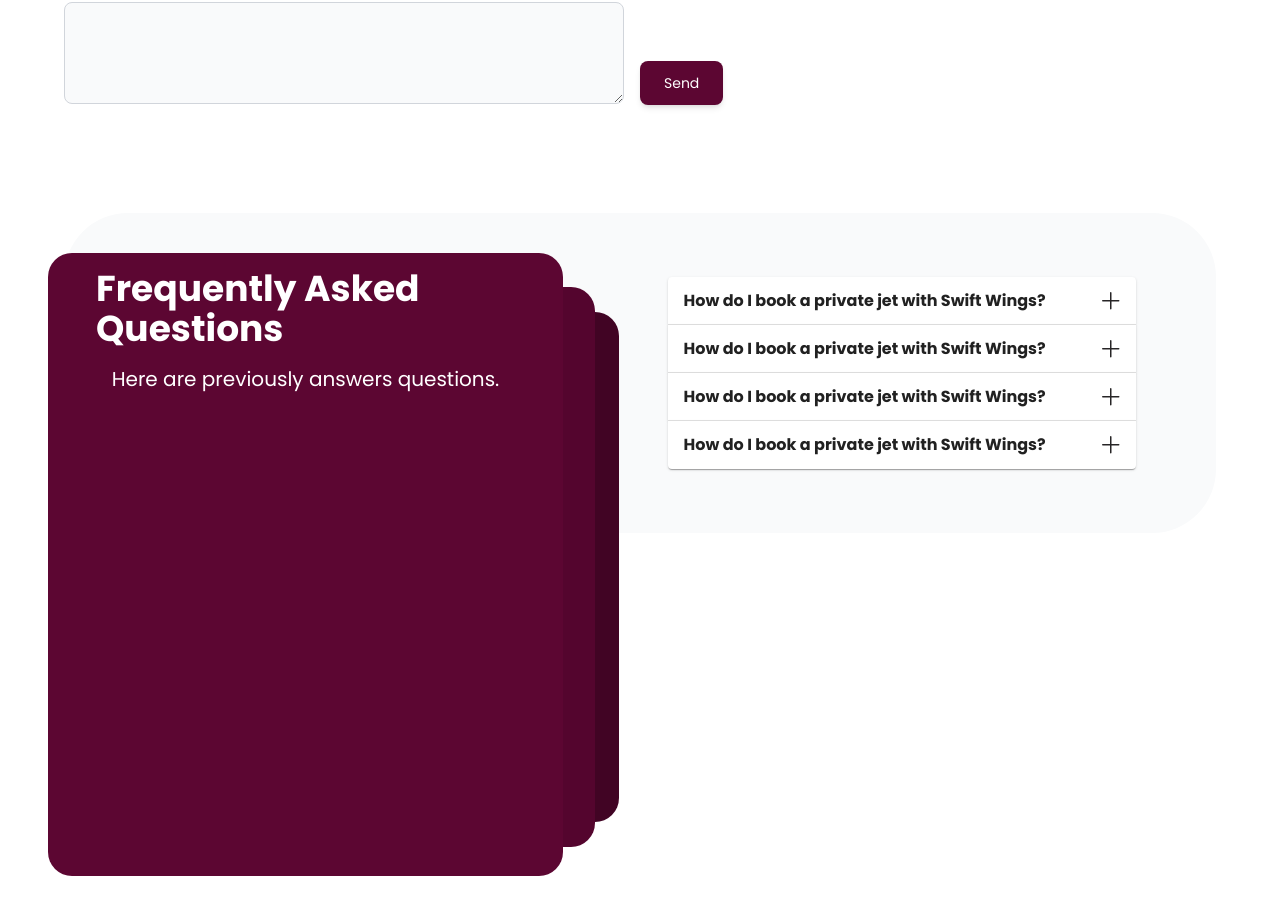
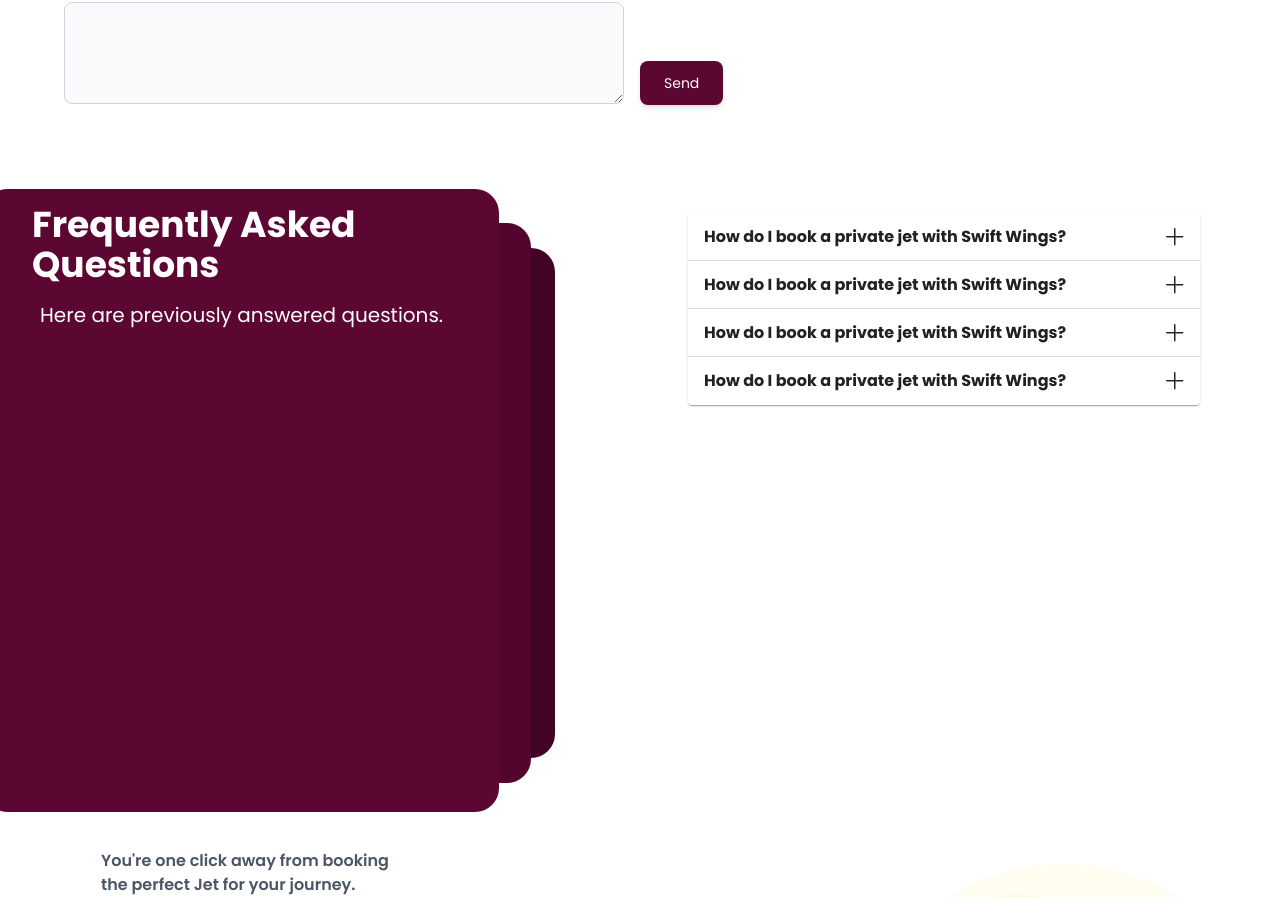
Before and after one commit to adediresolomon234/Swiftwingsv2, a Next.js app: page /contact-us in a window 1280 px wide. Shown: the part 2111-3008 px from the top of the page. Built offline with nearby package versions, Linux system fonts and the light colour scheme.

Commit message:
Update page.js

```diff
--- a/app/contact-us/page.js
+++ b/app/contact-us/page.js
@@ -211,30 +211,20 @@ const ContactUs = () => {
                         </div>
                     </div>
                 </section>
-                <section className="py-16">
-                    <div class="xl:container m-auto px-6 text-gray-600 md:px-12 xl:px-16">
-                        <div class="lg:bg-gray-50 dark:lg:bg-darker lg:p-16 rounded-[4rem] space-y-60 md:flex md:gap-6  md:space-y-0 ">
-                            <div className="md:5/12 lg:w-1/2">
+                    <section className="py-16 mb-0 md:mb-8 lg:mb-16">
+                    <div className="xl:container m-auto px-6 text-gray-600 md:px-12 xl:px-16">
+                    <div className="grid grid-cols-1 lg:grid-cols-2 gap-40 lg:gap-16">
+                        <div className="mb-30">
                             <div className="flex relative">
-                                    <div className="w-72 h-60 bg-swPrimary700 card-container-3 transform transition-all absolute rounded-lg top-3 -left-6 ">
-
-                                    </div>
-                                    <div className="w-72 h-72 card-container-2 bg-swPrimary600 transform transition-all  absolute -top-2 -left-12 rounded-lg">
-
-                                    </div>
+                                <div className="w-72 h-60 bg-swPrimary700 card-container-3 transform transition-all absolute rounded-lg top-3 -left-6"></div>
+                                <div className="w-72 h-72 card-container-2 bg-swPrimary600 transform transition-all absolute -top-2 -left-12 rounded-lg"></div>
                                 <div className="w-full card-container md:w-80 h-full md:h-80 bg-swPrimary500 flex flex-col justify-start items-center transform transition-all absolute -top-6 md:-left-20 rounded-lg">
-                                        <h2 className="text-2xl font-bold  md:text-4xl text-white  px-12 py-4">
-                                            Frequently Asked Questions
-                                        </h2>
-                                        <p className="text-md px-12 mb-8 lg:mb-0 md:text-xl text-white">
-                                            Here are previously answers questions.
-                                        </p>
-                                    </div>
-
-
+                                    <h2 className="text-2xl font-bold md:text-4xl text-white px-12 py-4">Frequently Asked Questions</h2>
+                                    <p className="text-md px-12 mb-8 lg:mb-0 md:text-xl text-white">Here are previously answered questions.</p>
                                 </div>
                             </div>
-                            <div className="md:7/12 lg:w-1/2 mt-12 px-4 lg:mt-0">
+                        </div>
+                        <div className="mt-12 px-4 lg:mt-0">
                             <div>
                                 {accordions.map((accordion, index) => (
                                     <Accordion
@@ -255,7 +245,7 @@ const ContactUs = () => {
                                         </AccordionDetails>
                                         {accordion.id === 3 && (
                                             <AccordionActions>
-
+                                                {/* Add any actions here if needed */}
                                             </AccordionActions>
                                         )}
                                     </Accordion>
@@ -266,8 +256,9 @@ const ContactUs = () => {
                 </div>
 
 
+
                     </section>
-                <section className=" py-60 -mb-60">
+                <section className=" lg:py-60 mb-0 lg:-mb-60">
                     <div className="xl:container m-auto px-6 text-gray-600 md:px-12 xl:px-16">
                         <FooterHero />
                     </div>
```
Lines whose indentation alone changed are shown as unchanged.
